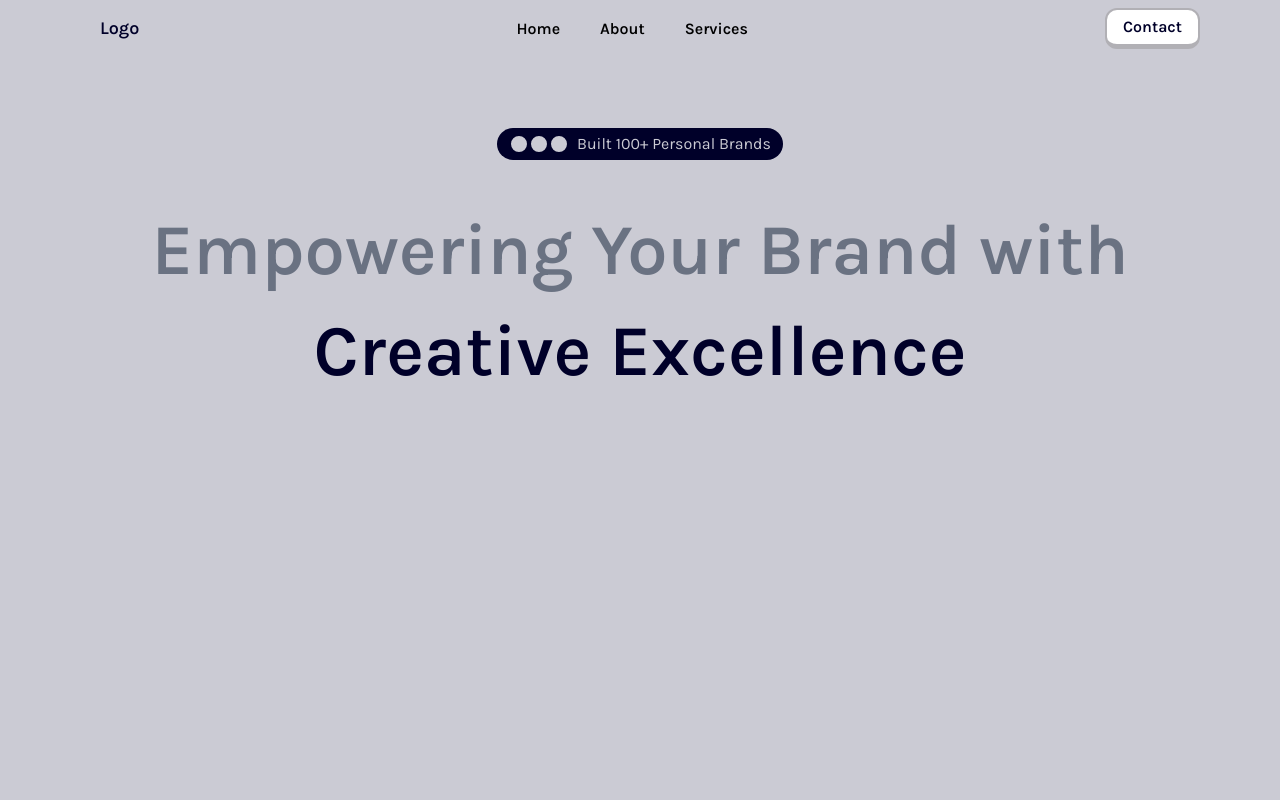
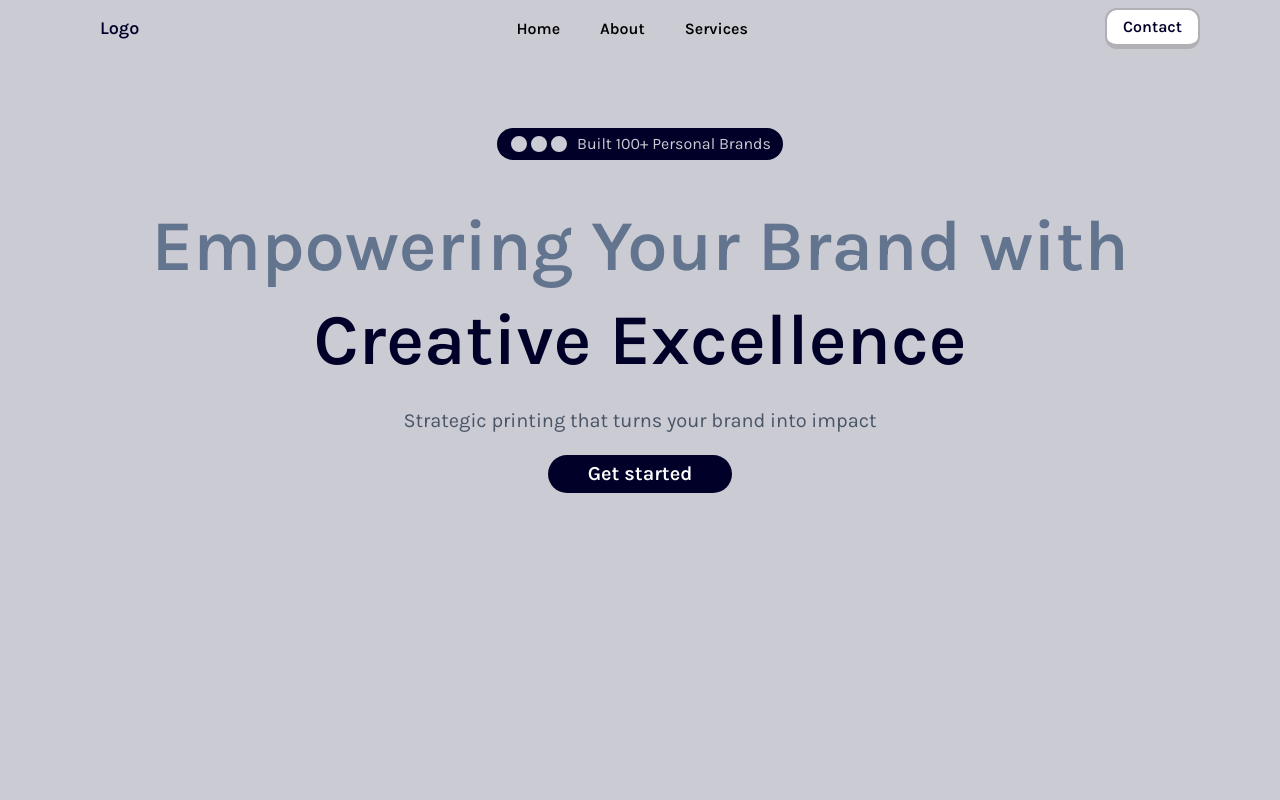
Before and after one commit to Tez-cyber/inks_pixels, a React (Vite) app: page / in a window 1280 px wide. Shown: the top 800 px of the page. Built offline with nearby package versions, Linux system fonts and the light colour scheme.

Commit message:
Added call to action

```diff
--- a/src/components/landing/jumbotronSection.jsx
+++ b/src/components/landing/jumbotronSection.jsx
@@ -12,23 +12,40 @@ export const JumbotronSection = () => {
   return (
     <section className="bg-veryLightBlue">
       <div className="h-screen">
-        <Container className="pt-[40%] flex flex-col items-center md:pt-[10%]">
+        <Container className="pt-[40%] flex flex-col items-center text-center md:pt-[10%]">
           {/* Top span */}
           <div className="bg-darkBlue w-fit text-nowrap text-veryLightBlue rounded-2xl py-1 px-3 flex items-center gap-2">
             <div className="flex">
               {spanArray.map((_, i) => (
-                <span key={i} className="w-5 h-5 bg-veryLightBlue block rounded-full border-2 border-solid border-darkBlue" />
+                <span
+                  key={i}
+                  className="w-5 h-5 bg-veryLightBlue block rounded-full border-2 border-solid border-darkBlue"
+                />
               ))}
             </div>
             <p>Built 100+ Personal Brands</p>
           </div>
 
           {/* Main Title */}
-          <div className="mt-10 text-3xl font-semibold leading-[1.4] text-center md:text-7xl">
-            <p className="text-gray-500">Empowering Your Brand with</p>
-            <p className="text-darkBlue">Creative Excellence</p>
+          <div className="mt-10 text-4xl font-semibold leading-[1.3] text-center md:text-7xl">
+            <p className="text-slate-500">Empowering Your Brand with</p>
+            <p className="text-darkBlue text-nowrap ">Creative Excellence</p>
           </div>
 
+          {/* Desc */}
+          <p className="mt-5 px-3 text-gray-600 text-lg md:text-xl">
+            Strategic printing that turns your brand into impact
+          </p>
+
+          {/* Call to action */}
+          <Button
+            size="sm"
+            variant="darkPrimary"
+            href="/getstarted"
+            className={`z-10 mt-5 text-xl px-10 !rounded-3xl !border-0 hover:!bg-transparent hover:!border-2 hover:!border-darkBlue`}
+          >
+            Get started
+          </Button>
         </Container>
       </div>
     </section>
```
